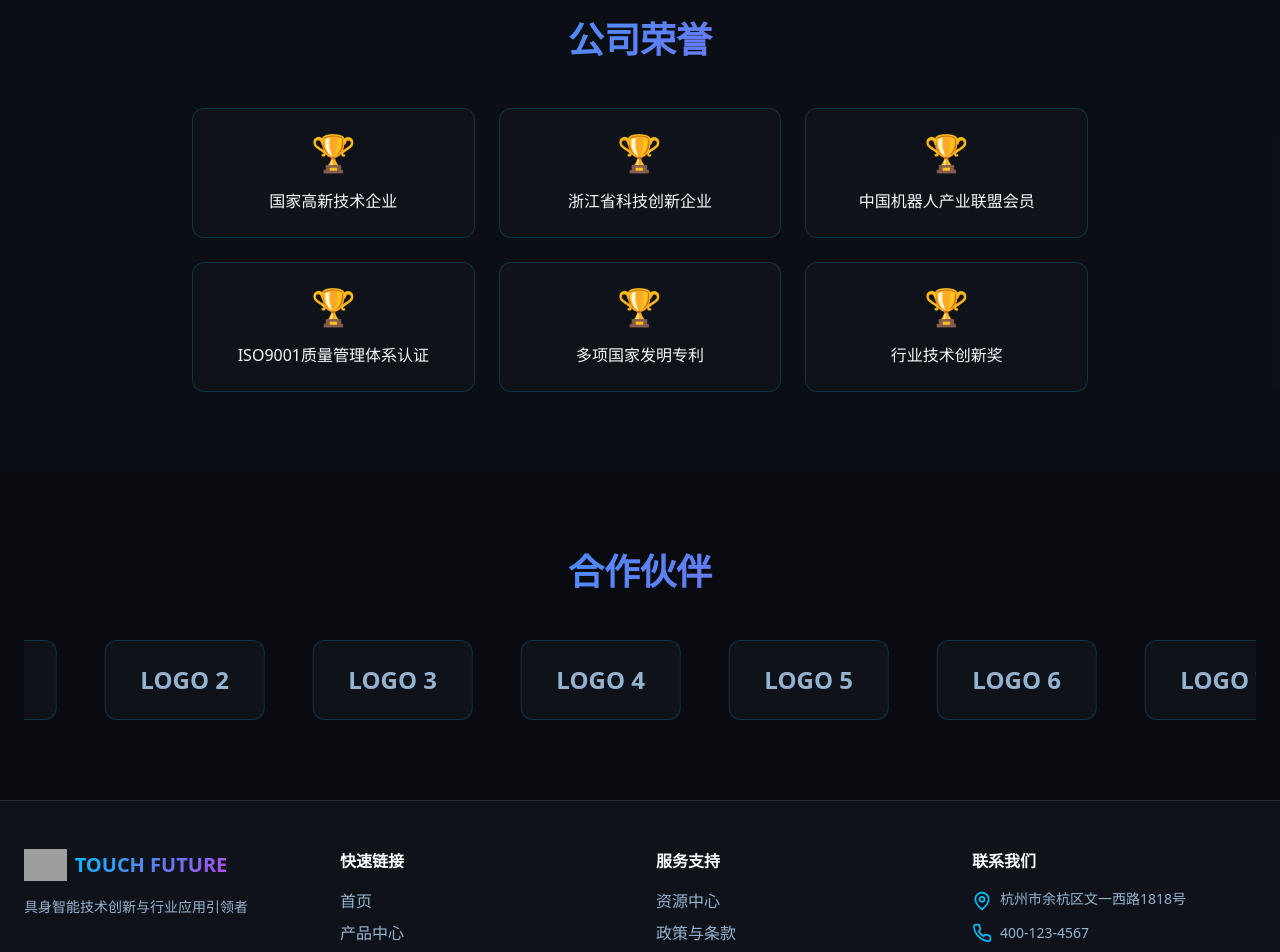
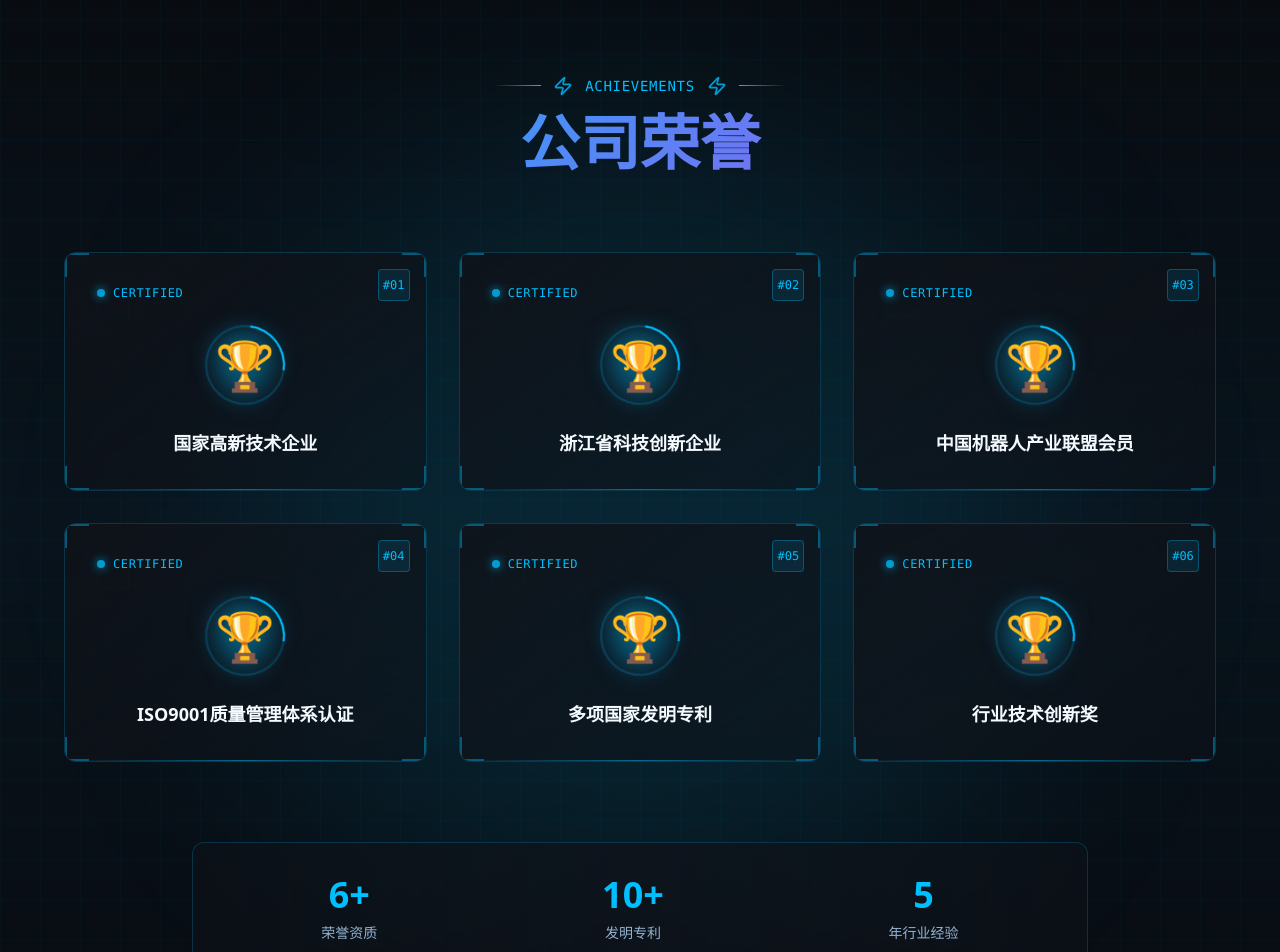
Before and after one commit to vanillavodka/DeepRobotics, a React (Vite) app: page /about in a window 1280 px wide. Shown: the part 2660-3612 px from the top of the page. Built offline with nearby package versions, Linux system fonts and the light colour scheme; grey boxes are pictures that could not be loaded; the HTML template or start-up script is replaced by a standard one.

Commit message:
Refactor: Redesign "Company Honors" section

```diff
--- a/src/pages/About.tsx
+++ b/src/pages/About.tsx
@@ -249,22 +249,132 @@ const About = () => {
         </div>
       </section>
 
-      {/* Honors */}
-      <section className="py-20 bg-card/50">
-        <div className="container mx-auto px-6">
-          <h2 className="text-4xl font-bold text-center mb-12 bg-gradient-cyber bg-clip-text text-transparent">
-            公司荣誉
-          </h2>
-          <div className="grid grid-cols-1 md:grid-cols-3 gap-6 max-w-4xl mx-auto">
+      {/* Honors - Futuristic Display */}
+      <section className="relative py-32 overflow-hidden bg-gradient-to-b from-background via-primary/5 to-background">
+        {/* Animated Background Grid */}
+        <div className="absolute inset-0 opacity-10">
+          <div className="absolute inset-0" style={{
+            backgroundImage: 'linear-gradient(hsl(var(--primary) / 0.3) 1px, transparent 1px), linear-gradient(90deg, hsl(var(--primary) / 0.3) 1px, transparent 1px)',
+            backgroundSize: '40px 40px'
+          }} />
+        </div>
+
+        {/* Radial Glow Effect */}
+        <div className="absolute top-1/2 left-1/2 -translate-x-1/2 -translate-y-1/2 w-[800px] h-[800px] bg-primary/10 rounded-full blur-[120px]" />
+
+        <div className="container mx-auto px-6 relative z-10">
+          <div className="text-center mb-20">
+            <div className="inline-flex items-center gap-3 mb-4">
+              <div className="h-px w-12 bg-gradient-to-r from-transparent to-primary" />
+              <Zap className="w-5 h-5 text-primary animate-pulse" />
+              <span className="text-sm font-mono text-primary uppercase tracking-wider">ACHIEVEMENTS</span>
+              <Zap className="w-5 h-5 text-primary animate-pulse" />
+              <div className="h-px w-12 bg-gradient-to-l from-transparent to-primary" />
+            </div>
+            <h2 className="text-5xl md:text-6xl font-bold bg-gradient-cyber bg-clip-text text-transparent">
+              公司荣誉
+            </h2>
+          </div>
+
+          {/* Hexagonal Grid Layout */}
+          <div className="grid grid-cols-1 md:grid-cols-2 lg:grid-cols-3 gap-8 max-w-6xl mx-auto">
             {honors.map((honor, i) => (
               <div
                 key={i}
-                className="p-6 bg-card border border-primary/20 rounded-lg hover:border-primary transition-all text-center group cursor-pointer"
+                className="group relative"
+                style={{
+                  animationDelay: `${i * 0.1}s`
+                }}
               >
-                <div className="text-4xl mb-4 group-hover:scale-110 transition-transform">🏆</div>
-                <div className="font-medium">{honor}</div>
+                {/* Outer Glow Container */}
+                <div className="absolute inset-0 bg-gradient-to-br from-primary/20 to-primary/5 rounded-lg blur-xl opacity-0 group-hover:opacity-100 transition-all duration-500" />
+
+                {/* Main Card */}
+                <div className="relative p-8 bg-gradient-to-br from-card/90 to-card/50 backdrop-blur-md rounded-lg border border-primary/20 group-hover:border-primary/60 transition-all duration-500 overflow-hidden">
+                  {/* Tech Corner Frames */}
+                  <div className="absolute top-0 left-0 w-6 h-6 border-l-2 border-t-2 border-primary/40 group-hover:border-primary transition-colors" />
+                  <div className="absolute top-0 right-0 w-6 h-6 border-r-2 border-t-2 border-primary/40 group-hover:border-primary transition-colors" />
+                  <div className="absolute bottom-0 left-0 w-6 h-6 border-l-2 border-b-2 border-primary/40 group-hover:border-primary transition-colors" />
+                  <div className="absolute bottom-0 right-0 w-6 h-6 border-r-2 border-b-2 border-primary/40 group-hover:border-primary transition-colors" />
+
+                  {/* Scan Line Animation */}
+                  <div className="absolute inset-0 bg-gradient-to-r from-transparent via-primary/20 to-transparent -translate-x-full group-hover:translate-x-full transition-transform duration-1000" />
+
+                  {/* Circuit Pattern Background */}
+                  <div className="absolute inset-0 opacity-5 group-hover:opacity-10 transition-opacity">
+                    <div className="absolute top-4 left-4 w-16 h-16 border border-primary/50 rounded-full" />
+                    <div className="absolute top-8 left-8 w-8 h-8 border border-primary/50" />
+                    <div className="absolute bottom-4 right-4 w-12 h-12 border border-primary/50 rotate-45" />
+                  </div>
+
+                  {/* Number Badge */}
+                  <div className="absolute top-4 right-4 w-8 h-8 bg-primary/10 border border-primary/30 rounded flex items-center justify-center">
+                    <span className="text-xs font-mono text-primary">#{String(i + 1).padStart(2, '0')}</span>
+                  </div>
+
+                  {/* Status Indicator */}
+                  <div className="flex items-center gap-2 mb-6">
+                    <div className="w-2 h-2 rounded-full bg-primary animate-pulse shadow-[0_0_10px_hsl(var(--primary))]" />
+                    <span className="text-xs font-mono text-primary uppercase tracking-wider">Certified</span>
+                  </div>
+
+                  {/* Trophy Icon with Glow */}
+                  <div className="relative w-20 h-20 mx-auto mb-6">
+                    {/* Rotating Ring */}
+                    <div className="absolute inset-0 rounded-full border-2 border-primary/20 border-t-primary animate-spin" style={{ animationDuration: '3s' }} />
+
+                    {/* Inner Glow */}
+                    <div className="absolute inset-2 bg-gradient-to-br from-primary/30 to-primary/10 rounded-full blur-md group-hover:scale-110 transition-transform" />
+
+                    {/* Icon Container */}
+                    <div className="absolute inset-0 flex items-center justify-center">
+                      <div className="text-5xl group-hover:scale-125 transition-transform duration-500 filter drop-shadow-[0_0_15px_hsl(var(--primary)/0.5)]">
+                        🏆
+                      </div>
+                    </div>
+                  </div>
+
+                  {/* Honor Title */}
+                  <div className="text-center">
+                    <h3 className="text-lg font-bold text-foreground group-hover:text-primary transition-colors leading-relaxed">
+                      {honor}
+                    </h3>
+                  </div>
+
+                  {/* Bottom Holographic Line */}
+                  <div className="absolute bottom-0 left-0 right-0 h-px bg-gradient-to-r from-transparent via-primary to-transparent opacity-50" />
+
+                  {/* Corner Accent Dots */}
+                  <div className="absolute top-2 left-2 w-1 h-1 bg-primary rounded-full opacity-0 group-hover:opacity-100 transition-opacity" />
+                  <div className="absolute top-2 right-2 w-1 h-1 bg-primary rounded-full opacity-0 group-hover:opacity-100 transition-opacity delay-75" />
+                  <div className="absolute bottom-2 left-2 w-1 h-1 bg-primary rounded-full opacity-0 group-hover:opacity-100 transition-opacity delay-150" />
+                  <div className="absolute bottom-2 right-2 w-1 h-1 bg-primary rounded-full opacity-0 group-hover:opacity-100 transition-opacity delay-200" />
+                </div>
               </div>
             ))}
+          </div>
+
+          {/* Bottom Stats Bar */}
+          <div className="mt-20 max-w-4xl mx-auto">
+            <div className="relative p-8 bg-gradient-to-r from-card/50 via-card/80 to-card/50 backdrop-blur-md rounded-lg border border-primary/20 overflow-hidden">
+              {/* Animated Scan Line */}
+              <div className="absolute inset-0 bg-gradient-to-r from-transparent via-primary/10 to-transparent animate-[slide-in-right_3s_ease-in-out_infinite]" />
+
+              <div className="relative flex flex-wrap justify-around gap-8 text-center">
+                <div className="group cursor-pointer">
+                  <div className="text-3xl md:text-4xl font-bold text-primary mb-2 group-hover:scale-110 transition-transform">{honors.length}+</div>
+                  <div className="text-sm text-muted-foreground">荣誉资质</div>
+                </div>
+                <div className="group cursor-pointer">
+                  <div className="text-3xl md:text-4xl font-bold text-primary mb-2 group-hover:scale-110 transition-transform">10+</div>
+                  <div className="text-sm text-muted-foreground">发明专利</div>
+                </div>
+                <div className="group cursor-pointer">
+                  <div className="text-3xl md:text-4xl font-bold text-primary mb-2 group-hover:scale-110 transition-transform">5</div>
+                  <div className="text-sm text-muted-foreground">年行业经验</div>
+                </div>
+              </div>
+            </div>
           </div>
         </div>
       </section>
```
